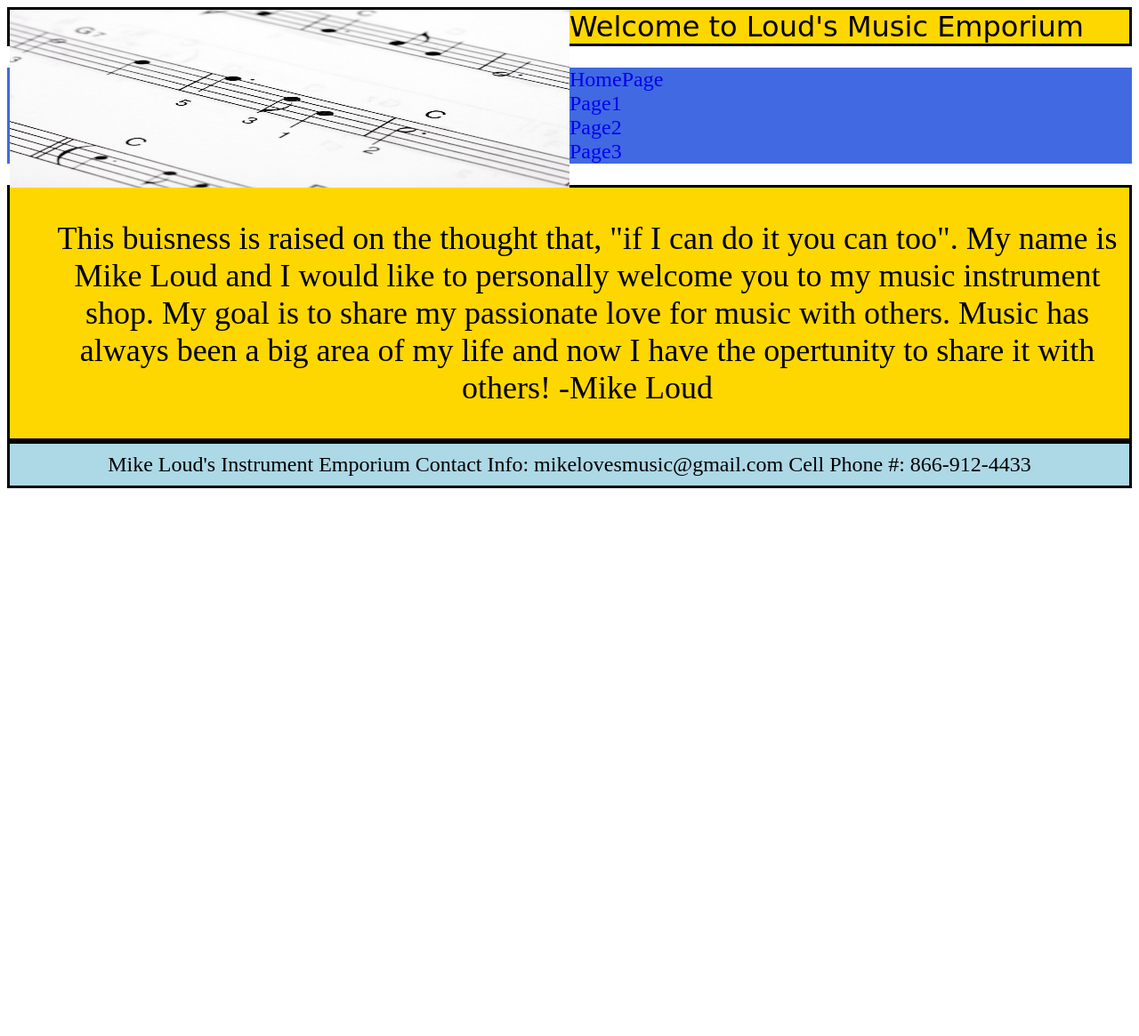
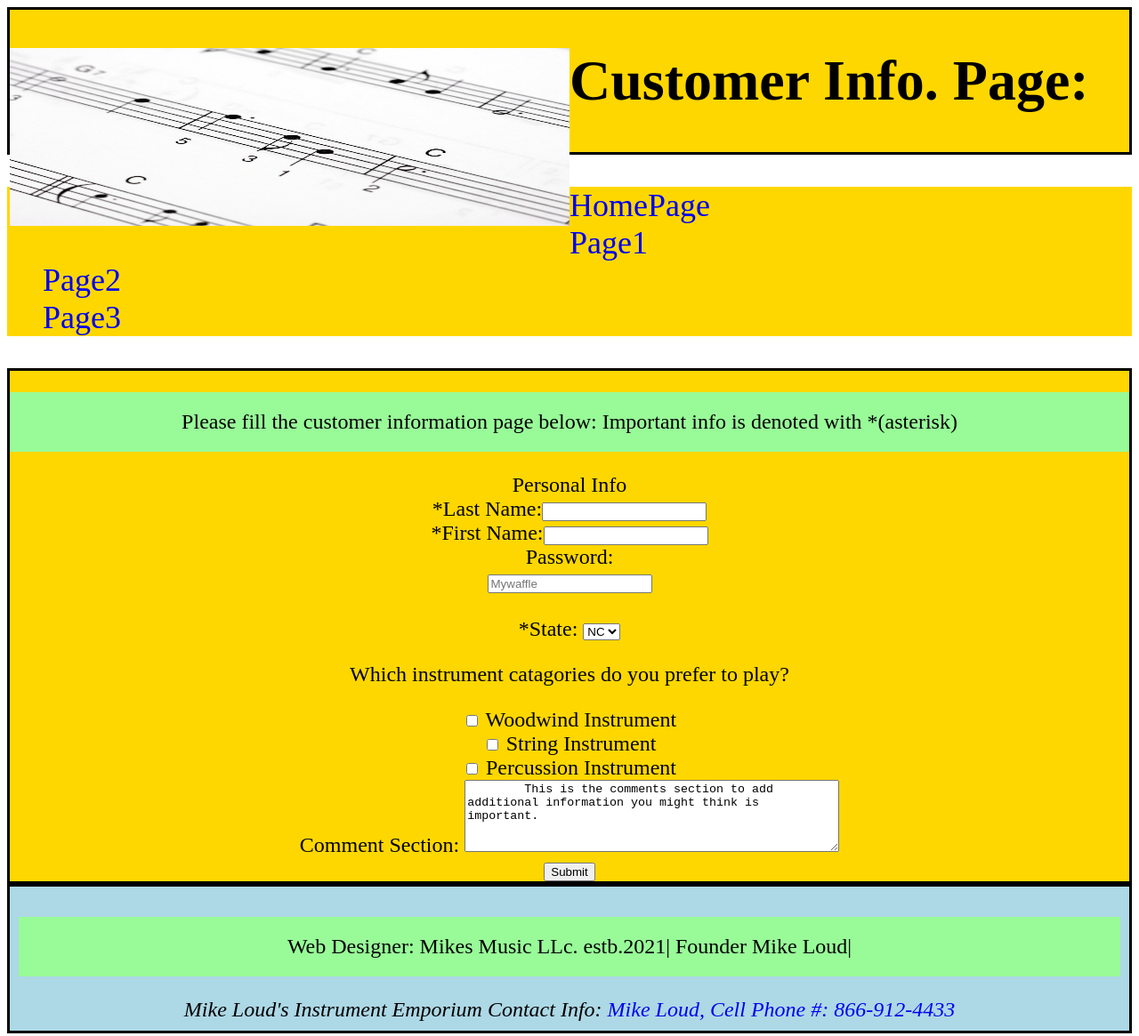
Before and after one commit to goodoljosh/Project, a plain HTML site: page page1.html in a window 1280 px wide. Shown: the whole page at 89% size. Before the commit the page ends 800 px from the top, so only its background shows below. Drawn offline with Linux system fonts and the light colour scheme.

Commit message:
Finished customer information page along with starting page 2.

```diff
--- a/page1.html
+++ b/page1.html
@@ -3,14 +3,17 @@
   <head>
     <meta charset="utf-8">
     <meta name="viewport" content="width=device-width">
-    <title>Home/Index Page</title>
+    <title>Page 1</title>
     <link href="styles.css"
     href="layout.css" rel="stylesheet" type="text/css" />
   </head>
   <body>
     <div class="wrapper">
-      <header id="header"><img src="images/sheet.jpg"
-     <h1>Welcome to Loud's Music Emporium</h1></header>
+      <header id="header">
+        <h1> <img src="images/sheet.jpg" >
+       Customer Info. Page:
+       </h1>
+       </header>
   <nav id="nav">
   <ul>
    <li><a href="index.html"> HomePage</a></li>
@@ -20,19 +23,52 @@
   </ul>
   </nav>
 
-    <main id ="main"><ul><p>
-       This buisness is raised on the thought that, "if I can do it you can too". My name is Mike Loud and I would like to personally welcome you to my music instrument shop. My goal is to share my passionate love for music with others. Music has always been a big area of my life and now I have the opertunity to share it with others!
-       -Mike Loud
-      </ul></p>
+    <main id ="main">
+
+       <p class="change">Please fill the customer information page below: Important info is denoted with *(asterisk)</p>
+     <form method="post" action="https://webdevbasics.net/scripts/yoga.php"
+     <fieldset class="frmStyle">
+       <legend>Personal Info</legend>
+    <label for="lName">*Last Name:</label><input type="text" id="lName" name="lName" required="required"></br>
+     <label for="fName">*First Name:</label><input type="text" id="fName" name="fName" required="required"></br>
+
+    <label for="pwd">Password:</label><br>
+    <input type="password" id="pwd" name="pwd" pattern="{8}" placeholder="Mywaffle"></br></br>
+
+    <label for="state">*State:</label>
+     <select id="state" name="state">
+       <option value="nc">NC</option>
+       <option value="fl">FL</option>
+       <option value="ga">GA</option>
+     </select>
+    </br>
+
+      <p>Which instrument catagories do you prefer to play?</p>
+      <input type="checkbox" id="object1" name="object1" value="Woodwind">
+      <label for="object1"> Woodwind Instrument</label><br>
+      <input type="checkbox" id="object2" name="object2" value="Strings">
+      <label for="object2"> String Instrument</label><br>
+      <input type="checkbox" id="object3" name="object3" value="Percussion">
+      <label for="object3"> Percussion Instrument</label></br>
+
+      <label for="comments"> Comment Section:</label>
+      <textarea id="comments" name="comments" rows="5" cols="50">
+        This is the comments section to add additional information you might think is important. </textarea></br>
+
+        <input type="submit" value="Submit">
+     </form>
     </main>
 
     <footer id="footer">
+      <p class="change">
+      Web Designer: Mikes Music LLc. estb.2021| Founder Mike Loud|</p>
+      <address>
       Mike Loud's Instrument Emporium
-      Contact Info: mikelovesmusic@gmail.com
+      Contact Info: <a href="mailto:mikelovesmusic@gmail.com">Mike Loud, <mikelovesmusic@gmail class="com"></mikelovesmusic@gmail>
       Cell Phone #: 866-912-4433
-
+      </address>
     </footer>
-
+    </div>
     <script src="script.js"></script>
   </body>
 </html>
--- a/styles.css
+++ b/styles.css
@@ -4,7 +4,7 @@
    #header {
      border:3.0px solid black;
      font-size: 2em;
-    font-family:cursive;
+    font-family:'Times New Roman', Times, serif;
     position: static;
     background-color: gold;
     grid-column-start:1;
@@ -12,8 +12,10 @@
     }
 
     #nav{
+      font-family: 'Times New Roman', Times, serif;
+      font-size: 1.5em;
       border:black;
-     background-color: royalblue;
+     background-color: gold;
     }
 
     #main{
@@ -35,36 +37,31 @@
     border: 3.0px solid black;
     grid-column-start:1;
     grid-column-end:4;
+    }
 
-
-    }
     img{
      float:left;
      width:50%;
      height:200px;
      display:block;
      position: static;
-
     }
 
     a:hover{
-     color: darkblue;
-
+     color: red;
     }
-
-   @media screen and (max-width: 992px) {
-  body {
-    background-color: lightgray;
-  }
+.change {
+  padding: 20px;
+  color: black;
 }
 
-@media screen and (max-width: 600px) {
-  body {
-    background-color: darkcyan;
-  }
+@media only screen and (max-width: 600px) {
+  .change {background: lightgrey;}
 }
 
-
+@media only screen and (min-width: 992px) {
+  .change {background: palegreen;}
+}
 
 a:link{
   text-decoration: none;
```
Also changed, not shown: index.html (+6 -3 lines), page2.html (+16 -10 lines), page3.html (+15 -7 lines).
